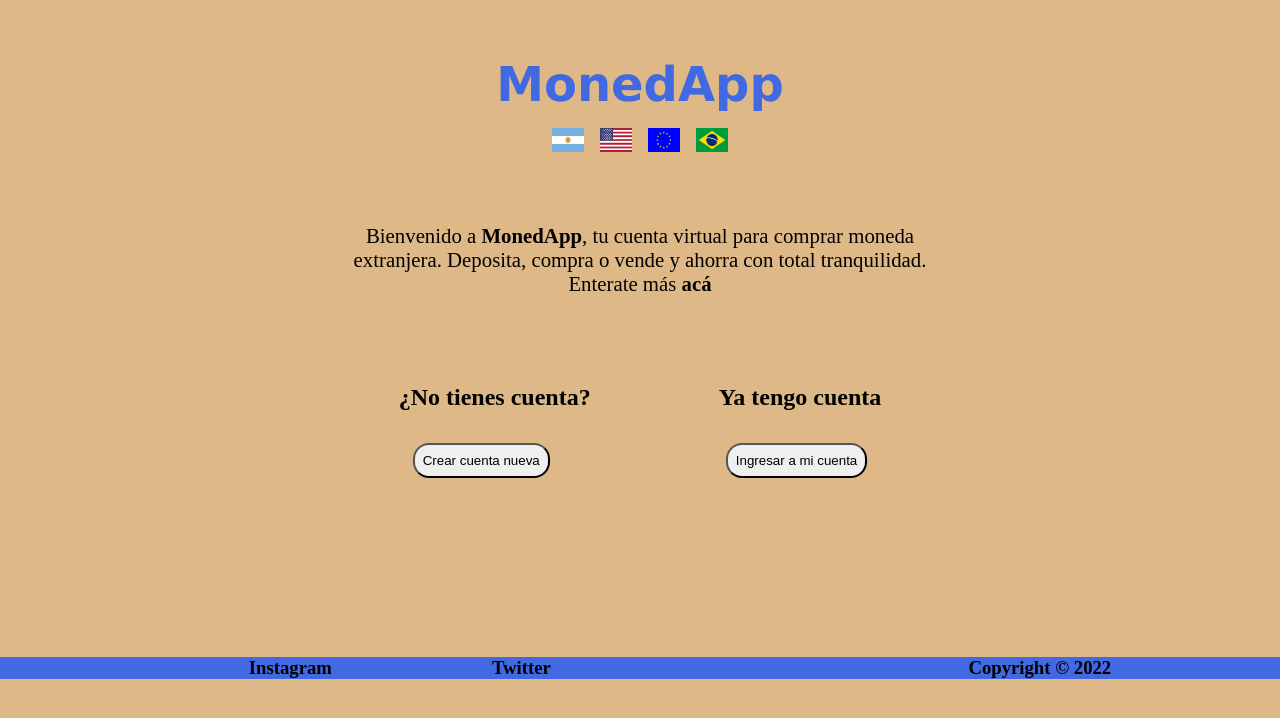
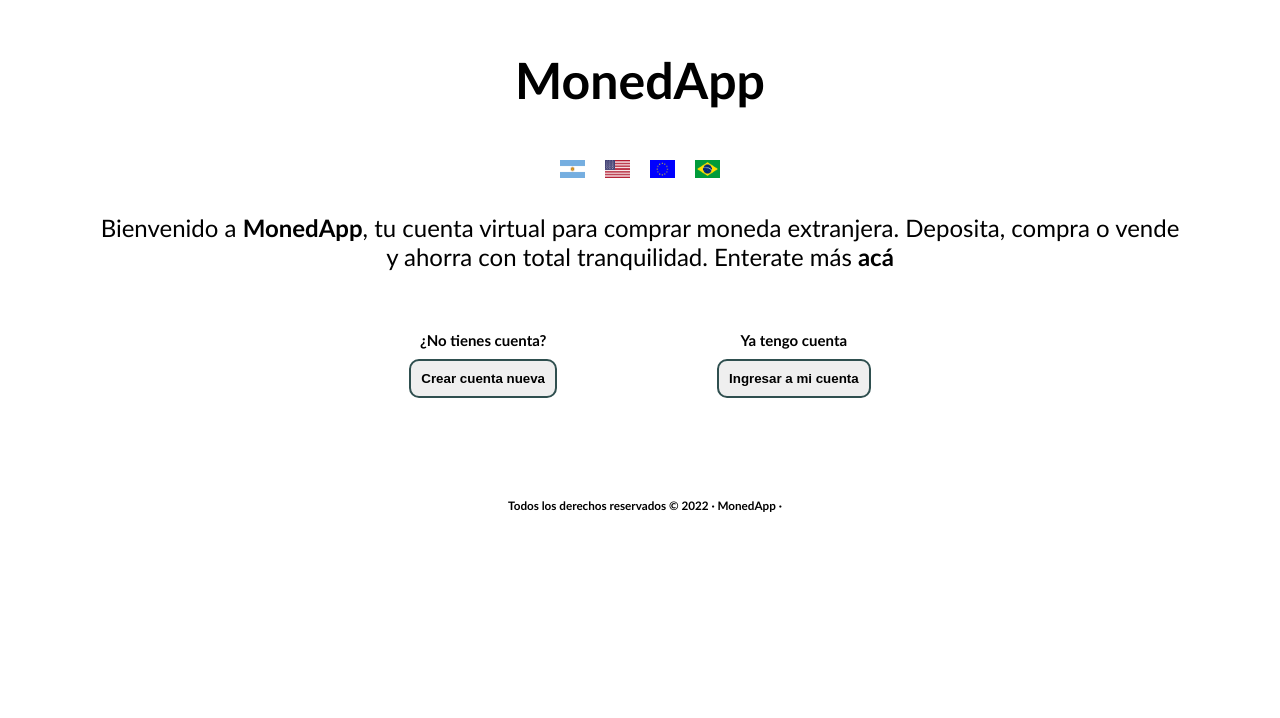
Before and after one commit to hernangich/cambioDivisas, a plain HTML site: page index.html in a window 1280 px wide. Drawn offline with Linux system fonts and the light colour scheme.

Commit message:
Subiendo

```diff
--- a/css/estilo.css
+++ b/css/estilo.css
@@ -1,74 +1,111 @@
+:root{
+    font-size: 10px;
+    font-family: 'Gill Sans', 'Gill Sans MT', Calibri, 'Trebuchet MS', sans-serif;
+}
+
 * {
     margin: 0rem;
     padding: 0rem;
+    box-sizing: border-box;
 }
 
-body{
-    background-color:burlywood;
+a{
+    text-decoration: none;
+    color: black;
 }
 
-header{
-    display: flex;
-    justify-content: center;
-}
-
-h1{
-    color:royalblue;
-    font-size: 3rem;
-    font-family: Verdana, Geneva, Tahoma, sans-serif;
-    margin-top: 3.5rem;
+.titulo{
+    text-align: center;
+    font-size: 5rem;
+    margin: 5rem auto;
 }
 
 .paises{
     display: flex;
     flex-direction: row;
     justify-content: center;
-    margin-top: 1rem;
+    gap: 2rem;
 }
 
-.imgPais {
-    width: 2rem;
-    height: 1.5rem;
-    margin: 0rem 0.5rem;
+.imgPais{
+    width: 2.5rem;
+}
+
+.mainIndex{
+    margin: 3.5rem 10rem;
 }
 
 .textoIndex{
     text-align: center;
-    margin: 4.5rem 20rem;
-    font-size: 1.3rem;
+    font-size: 2.4rem;
 }
 
-.ingresar{
+.ingresoApp{
     display: flex;
     justify-content: center;
+    margin-top: 6rem;
 }
 
-.ingresarTexto{
-    margin: 1rem 4rem;
+.botonTexto{
+    text-align: center;
 }
 
-.botones{
+.ingresarCuenta, .crearCuenta{
     display: flex;
+    flex-direction: column;
     justify-content: center;
+    gap: 1rem;
+    margin: auto 8rem;
 }
 
 .botonIndex{
-    margin: 1rem 5.5rem;
-    padding: 0.5rem;
+    padding: 1rem;
     border-radius: 1rem;
+    border: 0.2rem solid darkslategrey;
+    font-weight: bold;
 }
 
 .footer{
-    display: flex;
-    justify-content: space-around;
-    background-color: royalblue;
-    margin-top: 10.2rem;
+    margin-top: 10rem;
+    margin-left: 1rem;
 }
 
-.redes{
-    display: flex;
+.derechos{
+    text-align: center;
 }
 
-.textoRedes{
-    padding: 0rem 5rem;
+@media only screen and (max-width: 390px){
+    .mainIndex{
+        margin: auto;
+    }
+    .textoIndex{
+        margin: 2rem;
+    }
+    .ingresoApp{
+        flex-direction: column;
+    }
+    .ingresarCuenta, .crearCuenta{
+        margin: auto;
+    }
+    .ingresarCuenta{
+        margin-top: 4rem;
+    }
 }
+
+@media only screen and (max-width: 280px){
+    .mainIndex{
+        margin: auto;
+    }
+    .textoIndex{
+        margin: 2rem;
+    }
+}
+
+@media only screen and (max-width: 414px){
+    .mainIndex{
+        margin: auto;
+    }
+    .textoIndex{
+        margin: 2rem;
+    }
+}
--- a/index.html
+++ b/index.html
@@ -9,7 +9,9 @@
 </head>
 <body>
     <header>
-        <h1> MonedApp </h1>
+        <h1 class="titulo">
+            <a href="index.html"> MonedApp </a>
+        </h1>
     </header>
 
     <div class="paises">
@@ -19,30 +21,31 @@
         <img class="imgPais" src="img/brasil.png" alt="">
     </div>
 
-    <main>
+    <main class="mainIndex">
         <p class="textoIndex">
             Bienvenido a <b>MonedApp</b>, tu cuenta virtual para comprar moneda extranjera. Deposita, compra o vende y ahorra con total tranquilidad. Enterate más <b>acá</b>
         </p>
-        <div class="ingresar">
-            <h2 class="ingresarTexto"> ¿No tienes cuenta? </h2>
-            <h2 class="ingresarTexto"> Ya tengo cuenta </h2>
-        </div>
+        <div class="ingresoApp">
+            <div class="crearCuenta">
+                <h2 class="botonTexto"> ¿No tienes cuenta? </h2>
+                <button class="botonIndex">
+                    <a href="pages/formulario.html"> Crear cuenta nueva </a>
+                </button>
+            </div>
 
-        <div class="botones">
-            <button class="botonIndex" id="botonNueva"> Crear cuenta nueva </button>
-            <button class="botonIndex"> Ingresar a mi cuenta </button>
+            <div class="ingresarCuenta">
+                <h2 class="botonTexto"> Ya tengo cuenta </h2>
+                <button class="botonIndex">
+                    <a href="pages/monedApp.html"> Ingresar a mi cuenta </a>
+                </button>
+            </div>
         </div>
     </main>
 
     <footer class="footer">
-        <div class="redes">
-            <h3 class="textoRedes"> Instagram </h3>
-            <h3 class="textoRedes"> Twitter </h3>
-        </div>
-        <div class="derechos">
-            <h3> Copyright © 2022 </h3>
-        </div>
+        <h3 class="derechos"> Todos los derechos reservados © 2022 · MonedApp · </h3>
     </footer>
+
     <script src="js/main.js"></script>
 </body>
 </html>
--- a/js/main.js
+++ b/js/main.js
@@ -2,7 +2,6 @@
 
 // let inicio;
 
-// alert("¡Bienvenido a MonedApp!");
 
 
 //                         // Ingreso usuario
@@ -92,18 +91,5 @@
 let boton = document.getElementById("botonNueva")
 
 boton.onclick = () => {
-      alert("Para continuar tenés que ser mayor de 18 años");
-      pregunta();
+      alert("Declaro ser mayor de edad para poder operar con MonedApp");
 }
-
-function pregunta () {
-      let preguntaMayor18 = prompt("¿Eres mayor de edad?\n1- Sí\n2- No");
-      if (preguntaMayor18 == 1){
-            alert("Bienvenido a MonedApp");
-      } else if (preguntaMayor18 == 2){
-            alert("Lo sentimos. Para operar con nosotros tienes que ser mayor de 18 años.");
-      } else {
-            alert("Ingresa una opción correcta");
-            pregunta();
-      }
-}
```
Also changed, not shown: pages/formulario.html (added, +42 -0 lines), pages/monedApp.html (added).
